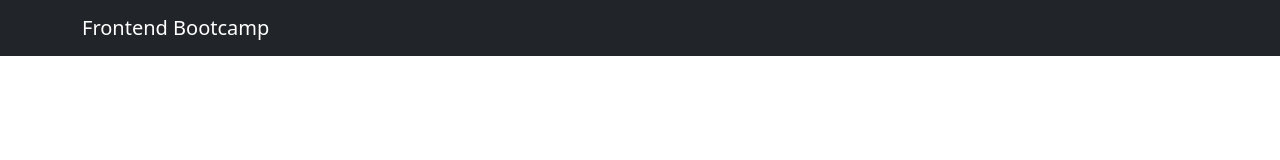
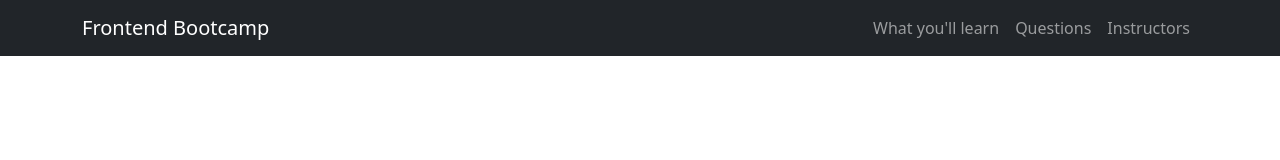
Before and after one commit to rishichintala/Bootcamp_Website, a website: page index.html in a window 1280 px wide. Drawn offline with nearby package versions, Linux system fonts and the light colour scheme.

Commit message:
Update index.html

```diff
--- a/index.html
+++ b/index.html
@@ -11,12 +11,29 @@
     <script src="/node_modules/bootstrap/dist/js/bootstrap.bundle.min.js"></script>
     <title>Dummy Bootcamp Website</title>
 </head>
+
 <body>
     <nav class="navbar navbar-expand-lg bg-dark navbar-dark">
-    <div class="container">
-        <a href="#" class="navbar-brand">Frontend Bootcamp</a>
-    </div>
+        <div class="container">
+            <a href="#" class="navbar-brand">Frontend Bootcamp</a>
+            <button class="navbar-toggler" type="button" data-bs-toggle="collapse" data-bs-target="#navmenu">
+                <span class="navbar-toggler-icon"></span>
+            </button>
 
+            <div class="collapse navbar-collapse" id="navmenu">
+                <ul class="navbar-nav ms-auto">
+                    <li class="nav-item">
+                        <a href="#learn" class="nav-link">What you'll learn</a>
+                    </li>
+                    <li class="nav-item">
+                        <a href="#questions" class="nav-link">Questions</a>
+                    </li>
+                    <li class="nav-item">
+                        <a href="#instructors" class="nav-link">Instructors</a>
+                    </li>
+                </ul>
+            </div>
+        </div>
     </nav>
 </body>
 
```
